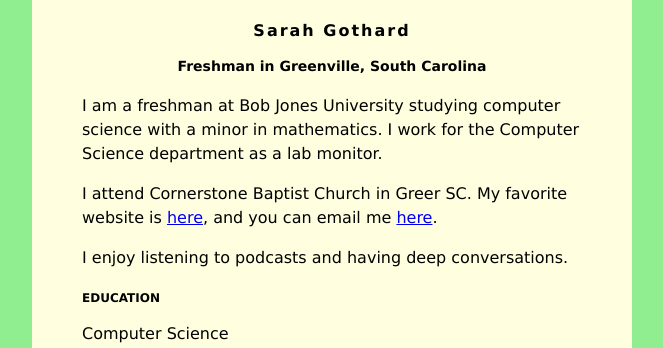
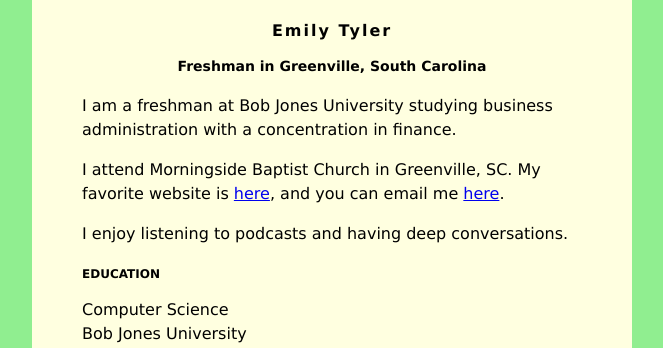
Before and after one commit to emilyjty/emilyjty.github.io, a plain HTML site: page index.html in a window 1280 px wide. Shown: the top 348 px of the page, without its empty margins (308-971 px from the left). Drawn offline with Linux system fonts and the light colour scheme.

Commit message:
Update index.html

```diff
--- a/index.html
+++ b/index.html
@@ -30,15 +30,15 @@ h3 {
 </head>
 <body>
     <div id="content">
-        <h1>Sarah Gothard</h1>
+        <h1>Emily Tyler </h1>
         <h2>Freshman in Greenville, South Carolina</h2>
 
-         <p>I am a freshman at Bob Jones University studying computer science with a minor in
-            mathematics. I work for the Computer Science department as a lab monitor.</p>
+         <p>I am a freshman at Bob Jones University studying business administration with a concentration
+            in finance.</p>
          <p>
-            I attend Cornerstone Baptist Church in Greer SC. My favorite website is
+            I attend Morningside Baptist Church in Greenville, SC. My favorite website is
             <a href="https://mobilehymns.org/">here</a>, and you can email me
-            <a href="mailto:sgothard@bju.edu">here</a>.
+            <a href="mailto:etyle572@students.bju.edu">here</a>.
          </p>
          <p>
             I enjoy listening to podcasts and having deep conversations.
```
